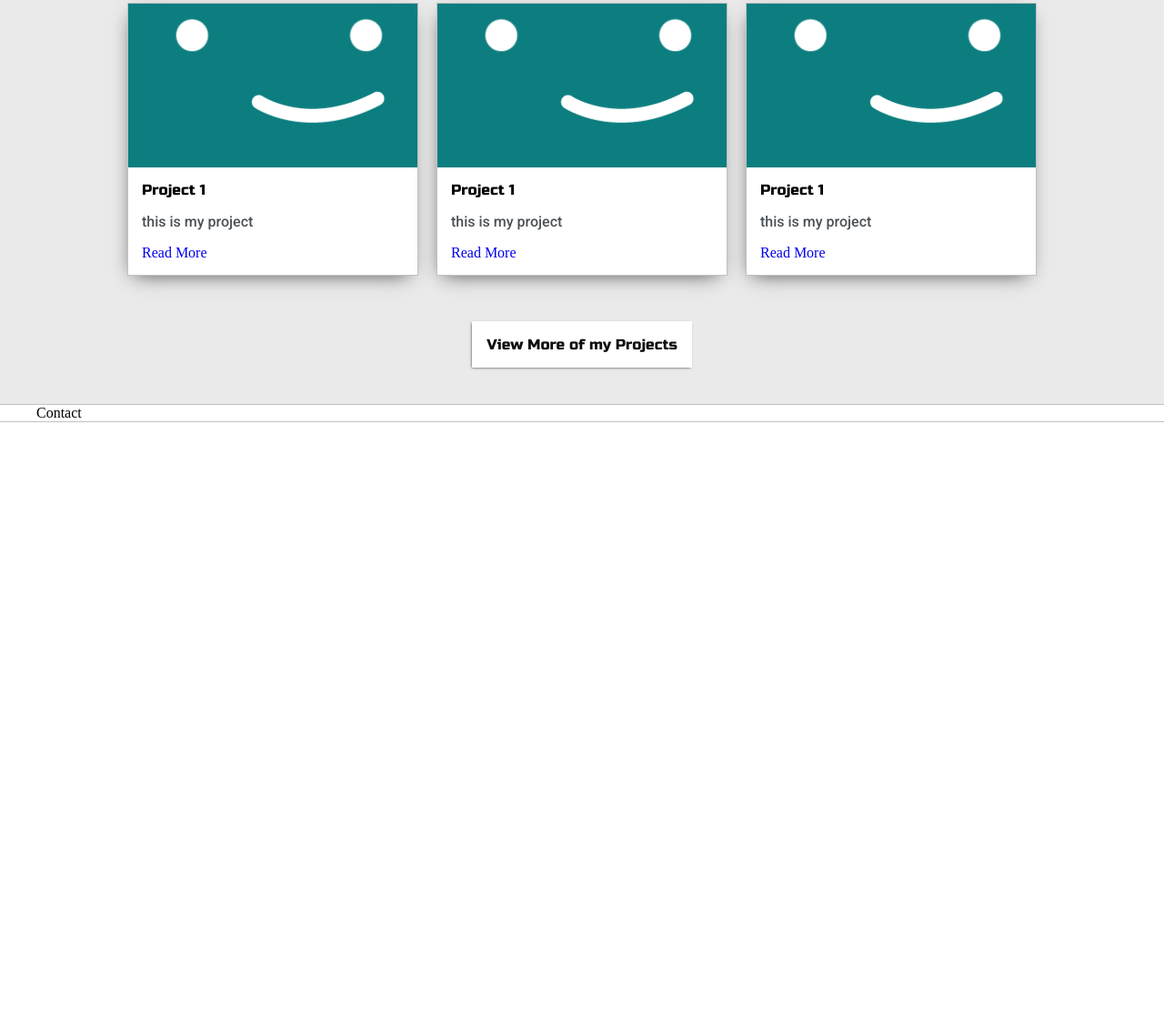
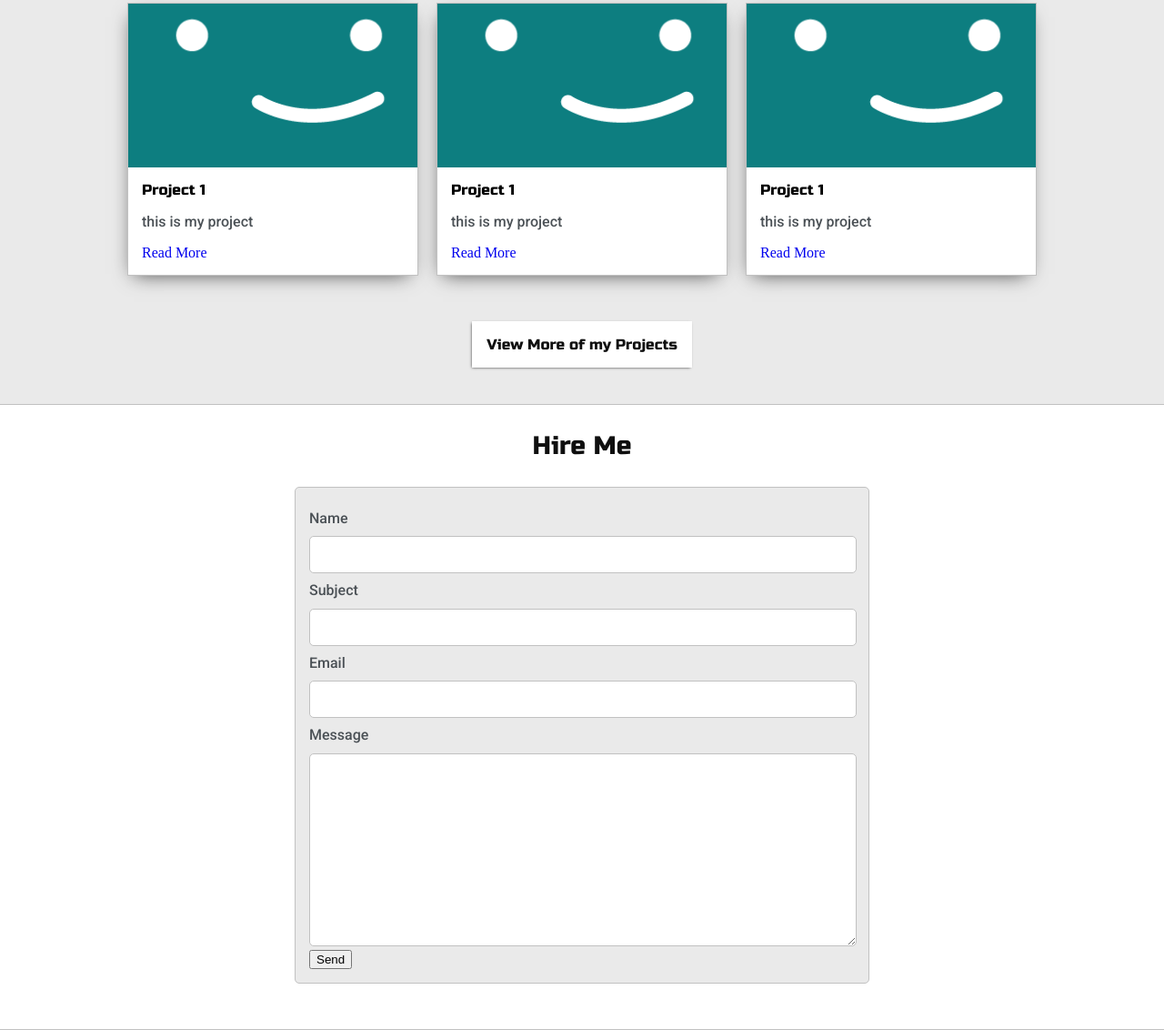
Before and after one commit to abdrr97/personal-portfolio, a plain HTML site: page index.html in a window 1280 px wide. Shown: the part 1437-2569 px from the top of the page at 91% size. Before the commit the page ends 1901 px from the top, so only its background shows below. Drawn offline with Linux system fonts and the light colour scheme.

Commit message:
adding 'hire me' section

```diff
--- a/default.css
+++ b/default.css
@@ -262,7 +262,30 @@ ul {
     margin: 0;
 }
 
+.input-field {
+    width: 100%;
+    padding: 10px 0;
+    background-color: var(--secondaryColor);
+    border-radius: 5px;
+    border: 1px solid var(--borderColor);
+    font-size: 1rem;
+}
+
 /* ---------- IDs ---------- */
+#contact-form>label {
+    line-height: 2.4em;
+}
+
+#contact-form {
+    display: block;
+    max-width: 600px;
+    margin: 0 auto;
+    margin-bottom: 50px;
+    padding: 15px;
+    border: 1px solid var(--borderColor);
+    border-radius: 5px;
+    background-color: var(--mainColor);
+}
 
 #skills {
     display: flex;
--- a/index.html
+++ b/index.html
@@ -140,7 +140,22 @@
 
     <section class="s2">
         <div class="main-container">
-            Contact
+            <h3 style="text-align:center">Hire Me</h3>
+            <form id="contact-form" action="">
+                <label for="name">Name</label>
+                <input class="input-field" name="name" id="name" type="text">
+
+                <label for="subject">Subject</label>
+                <input class="input-field" name="subject" id="subject" type="text">
+
+                <label for="Email">Email</label>
+                <input class="input-field" name="Email" id="Email" type="text">
+
+                <label for="message">Message</label>
+                <textarea type="text" class="input-field" rows="10" name="message" id="message"></textarea>
+
+                <button type="submit" id="submit-button">Send</button>
+            </form>
         </div>
     </section>
 </body>
```
